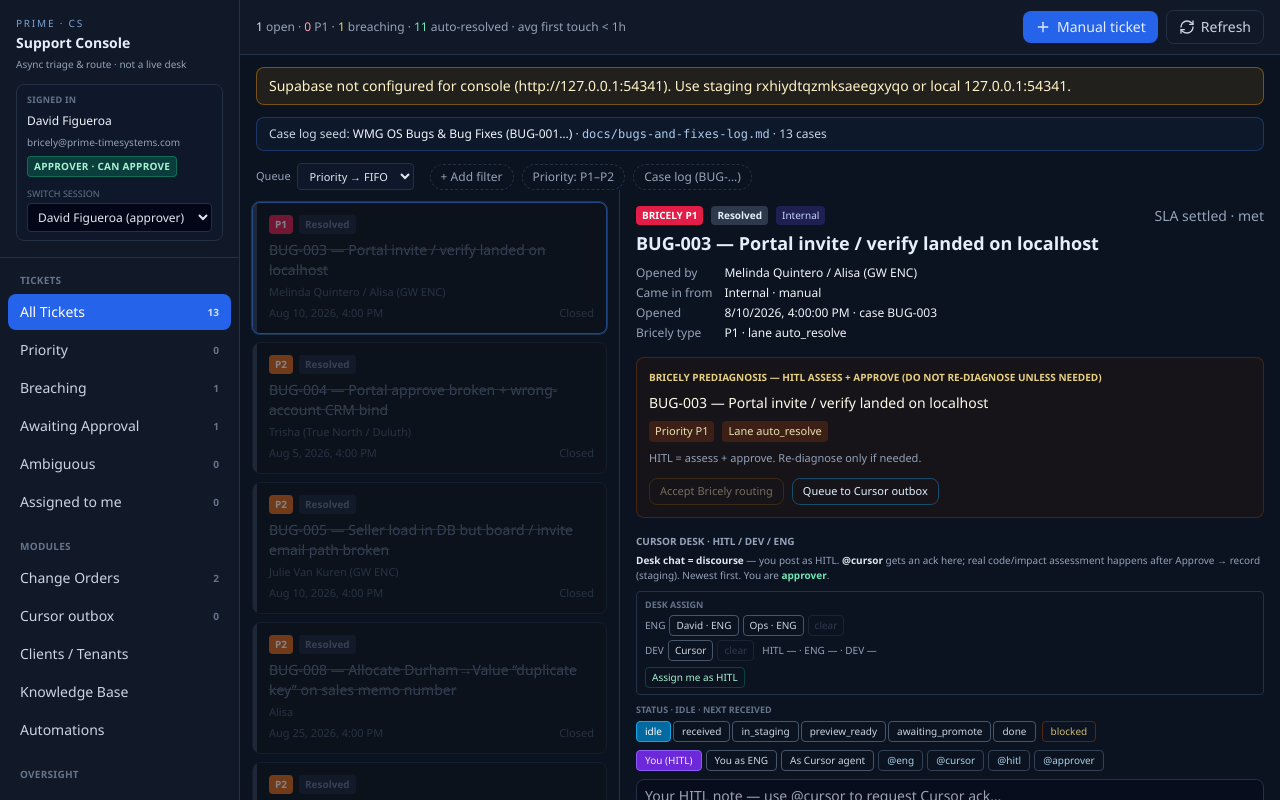
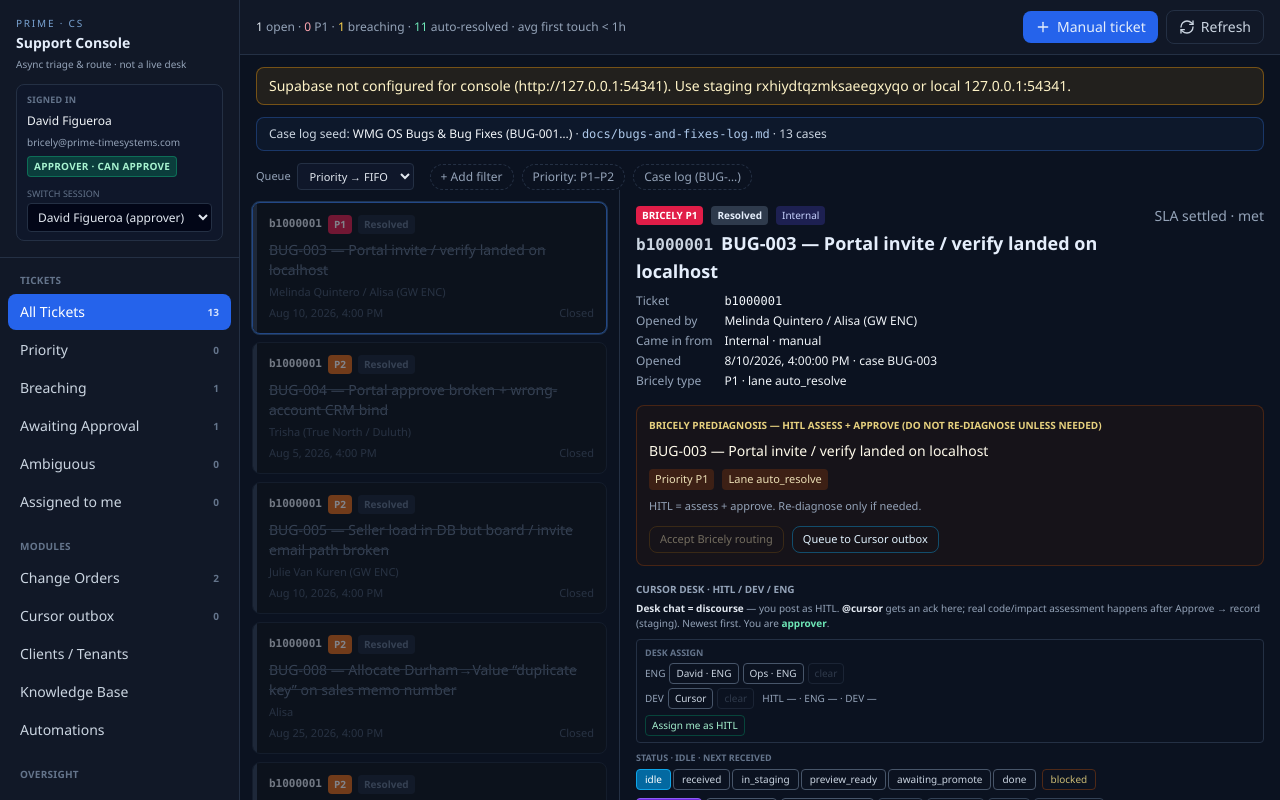
Before and after one commit to David-Prime2026/prime-support-triage, a React (Vite) app: page / in a window 1280 px wide. Both pictures are taken after a click on the button 429 px from the left and 268 px from the top of the page. Shown: the top 800 px of the page. Built offline with nearby package versions, Linux system fonts and the light colour scheme.

Commit message:
Show ticket number a282b3e2 on the support desk.
Co-authored-by: david <david@prime-timesales.com>

```diff
--- a/src/App.tsx
+++ b/src/App.tsx
@@ -237,6 +237,11 @@ function stateLabel(t: Ticket): string {
   if (t.status === "resolved" || t.status === "closed") return "Resolved";
   if (t.status === "ai_processing" || t.status === "new") return "Open";
   return t.status.replace(/_/g, " ");
+}
+
+/** First UUID group — the number we already say out loud (a282b3e2). */
+function ticketNo(id: string): string {
+  return (id.split("-")[0] || id).toLowerCase();
 }
 
 /** Visual state for list cards — resolved/closed must not look active. */
@@ -1764,6 +1769,12 @@ export default function App() {
                       />
                       <div className="flex items-center gap-1.5 mb-1.5 flex-wrap pl-1">
                         <span
+                          className="text-[11px] font-mono font-semibold tabular-nums text-slate-200"
+                          title={t.id}
+                        >
+                          {ticketNo(t.id)}
+                        </span>
+                        <span
                           className={`text-[10px] font-bold uppercase px-1.5 py-0.5 rounded ${priorityBadge(bricelyPx)}`}
                           title="Bricely suggested type (Px)"
                         >
@@ -1876,12 +1887,19 @@ export default function App() {
                           )}
                         </div>
                         <h2 className="text-lg font-semibold">
+                          <span className="font-mono text-base text-slate-300 mr-2" title={selected.id}>
+                            {ticketNo(selected.id)}
+                          </span>
                           {pred.exactIssue ||
                             selected.ai_summary ||
                             selected.raw_message.slice(0, 120) ||
                             "Ticket detail"}
                         </h2>
                         <dl className="mt-2 grid grid-cols-[auto_1fr] gap-x-3 gap-y-1 text-xs">
+                          <dt style={{ color: PRIME.muted }}>Ticket</dt>
+                          <dd className="text-slate-100 font-mono tabular-nums" title={selected.id}>
+                            {ticketNo(selected.id)}
+                          </dd>
                           <dt style={{ color: PRIME.muted }}>Opened by</dt>
                           <dd className="text-slate-100 truncate">{requesterLabel(selected)}</dd>
                           <dt style={{ color: PRIME.muted }}>Came in from</dt>
```
